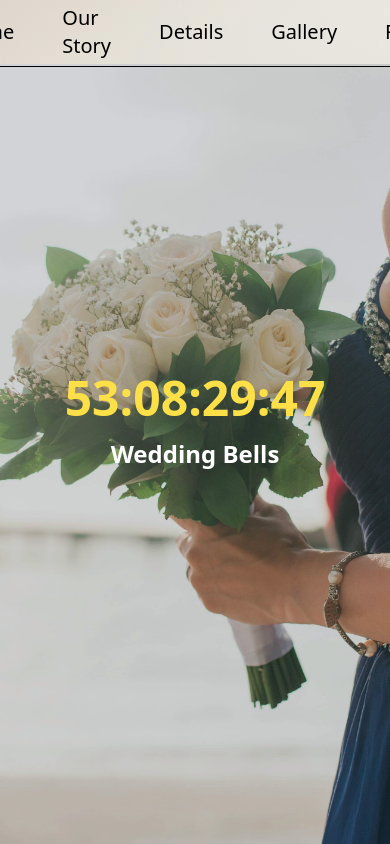
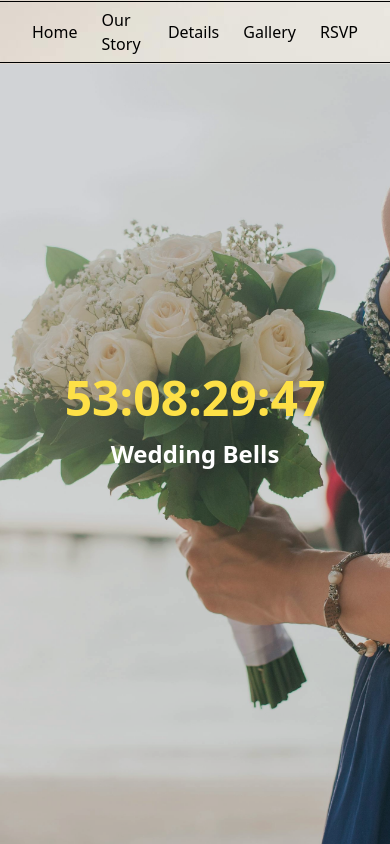
Before and after one commit to Sulaimon-Omotosho/wedding-bells, a Next.js app: page / in a window 390 px wide. Built offline with nearby package versions, Linux system fonts and the light colour scheme.

Commit message:
Feat: Responsiveness

```diff
--- a/src/components/Navbar.tsx
+++ b/src/components/Navbar.tsx
@@ -1,12 +1,18 @@
 export default function Navbar() {
   return (
     <div className='flex items-center justify-center h-16 bg-mainBg fixed w-full'>
-      <div className='flex gap-12 items-center justify-center border-t-[1px] border-b-[1px] px-8 py-[6px] border-black'>
-        <p className='text-xl cursor-pointer rounded-full'>Home</p>
-        <p className='text-xl cursor-pointer rounded-full'>Our Story</p>
-        <p className='text-xl cursor-pointer rounded-full'>Details</p>
-        <p className='text-xl cursor-pointer rounded-full'>Gallery</p>
-        <p className='text-xl cursor-pointer rounded-full'>RSVP</p>
+      <div className='flex gap-6 md:gap-12 items-center justify-center border-t-[1px] border-b-[1px] px-8 py-[6px] border-black'>
+        <p className='text-md md:text-xl cursor-pointer rounded-full'>Home</p>
+        <p className='text-md md:text-xl cursor-pointer rounded-full'>
+          Our Story
+        </p>
+        <p className='text-md md:text-xl cursor-pointer rounded-full'>
+          Details
+        </p>
+        <p className='text-md md:text-xl cursor-pointer rounded-full'>
+          Gallery
+        </p>
+        <p className='text-md md:text-xl cursor-pointer rounded-full'>RSVP</p>
       </div>
     </div>
   )
```
